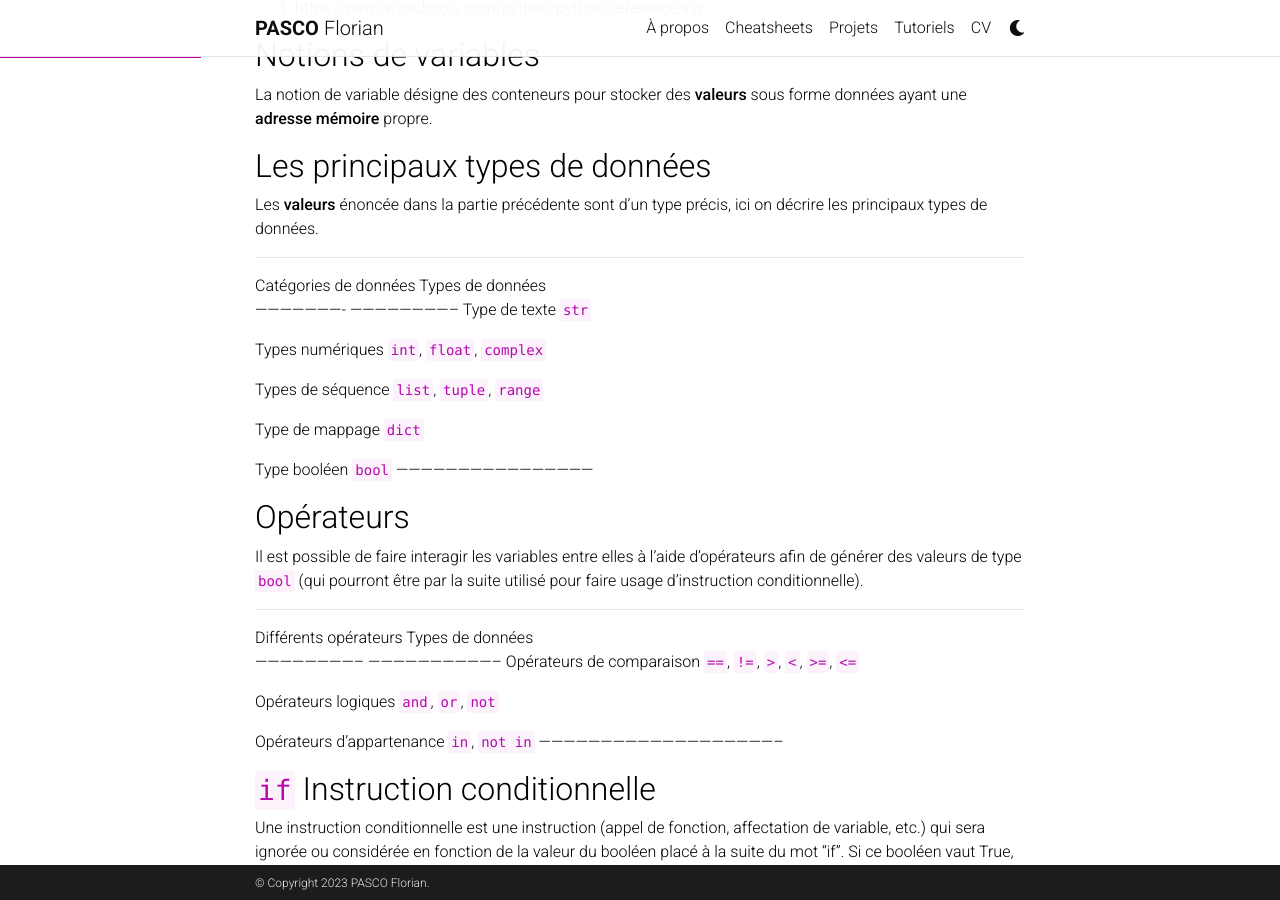
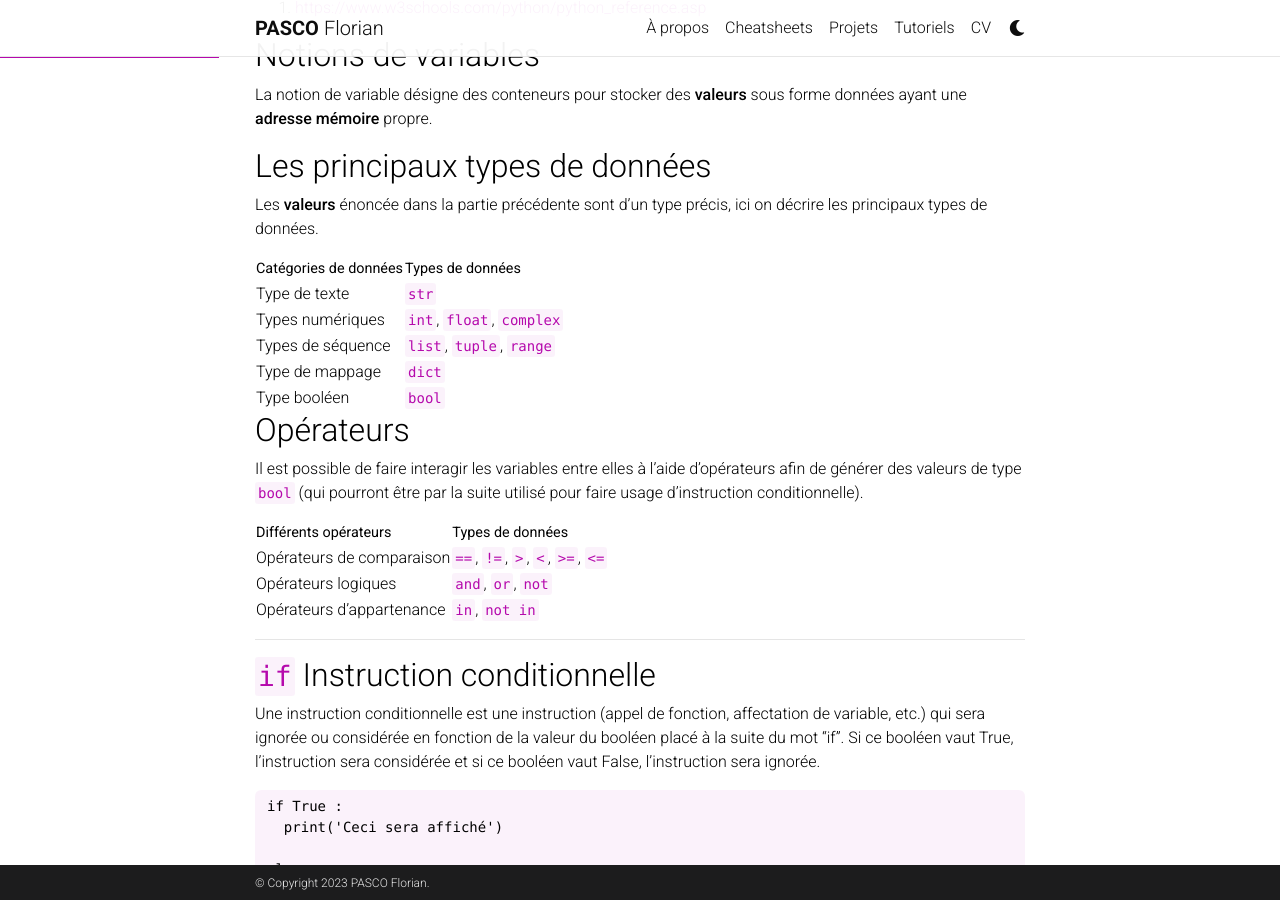
Before and after one commit to mpek29/mpek29.github.io, a Jekyll site: the page built from _cheatsheets/python.md, in a window 1280 px wide and 900 px high, scrolled down 211 px. Built offline with Jekyll 4.4.1, drawn with Linux system fonts in a browser that asks for light colours; comment, search, counter and statistics services are not loaded; a style sheet for code colours, icons or effects is not loaded.

Commit message:
some fix

```diff
--- a/_cheatsheets/python.md
+++ b/_cheatsheets/python.md
@@ -13,31 +13,23 @@ La notion de variable désigne des conteneurs pour stocker des **valeurs** sous
 ## Les principaux types de données
 Les **valeurs** énoncée dans la partie précédente sont d'un type précis, ici on décrire les principaux types de données.
 
-  -------------------------------------------------
-  Catégories de données  Types de données
-  ---------------------- --------------------------
-  Type de texte          `str`
-
-  Types numériques       `int`, `float`, `complex`
-
-  Types de séquence      `list`, `tuple`, `range`
-
-  Type de mappage        `dict`
-
-  Type booléen           `bool`
-  ------------------------------------------------
+| Catégories de données  | Types de données
+| :--------------------- | :------------------------ |
+| Type de texte          | `str`                     |
+| Types numériques       | `int`, `float`, `complex` |
+| Types de séquence      | `list`, `tuple`, `range`  |
+| Type de mappage        | `dict`                    |
+| Type booléen           | `bool`                    |
 
 ## Opérateurs
 Il est possible de faire interagir les variables entre elles à l'aide d'opérateurs afin de générer des valeurs de type `bool` (qui pourront être par la suite utilisé pour faire usage d'instruction conditionnelle).
 
-  -----------------------------------------------------------
-  Différents opérateurs      Types de données
-  -------------------------- --------------------------------
-  Opérateurs de comparaison  `==`, `!=`, `>`, `<`, `>=`, `<=`
+| Différents opérateurs     | Types de données
+| :------------------------ | :------------------------------- |
+| Opérateurs de comparaison | `==`, `!=`, `>`, `<`, `>=`, `<=` |
+| Opérateurs logiques       | `and`, `or`, `not`               |
+| Opérateurs d'appartenance | `in`, `not in`                   |
 
-  Opérateurs logiques        `and`, `or`, `not`
-
-  Opérateurs d'appartenance  `in`, `not in`
   -----------------------------------------------------------
 
 ## `if` Instruction conditionnelle
```
